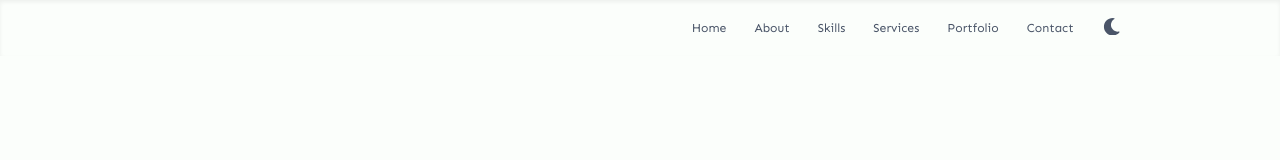
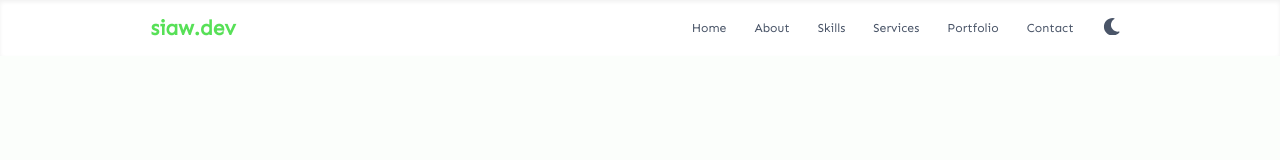
Before and after one commit to ayequill/siaw.dev, a React (Create React App) app: page / in a window 1280 px wide. Shown: the top 160 px of the page. Built offline with nearby package versions, Linux system fonts and the light colour scheme.

Commit message:
Fix logo darkmode

```diff
--- a/src/components/NavigationBar.tsx
+++ b/src/components/NavigationBar.tsx
@@ -21,7 +21,7 @@ import { ColorModeSwitcher } from './ColorModeSwitcher';
 const NavigationBar: FC = () => {
 	const [isOpen, setOpen] = useState(false);
 
-	const navBg = useColorModeValue('brand.bodyColor', 'black');
+	const navBg = useColorModeValue('white', 'black');
 
 	const handleShowMenu = (): void => {
 		setOpen(!isOpen);
@@ -57,7 +57,8 @@ const NavigationBar: FC = () => {
 					fontSize="2xl"
 					fontWeight="bold"
 					// bgGradient="linear(to-l, brand.primary, brand.primaryDark)"
-					bgClip="text"
+					// bgClip="text"
+					color="brand.primary"
 				>
 					siaw.dev
 				</Link>
```
